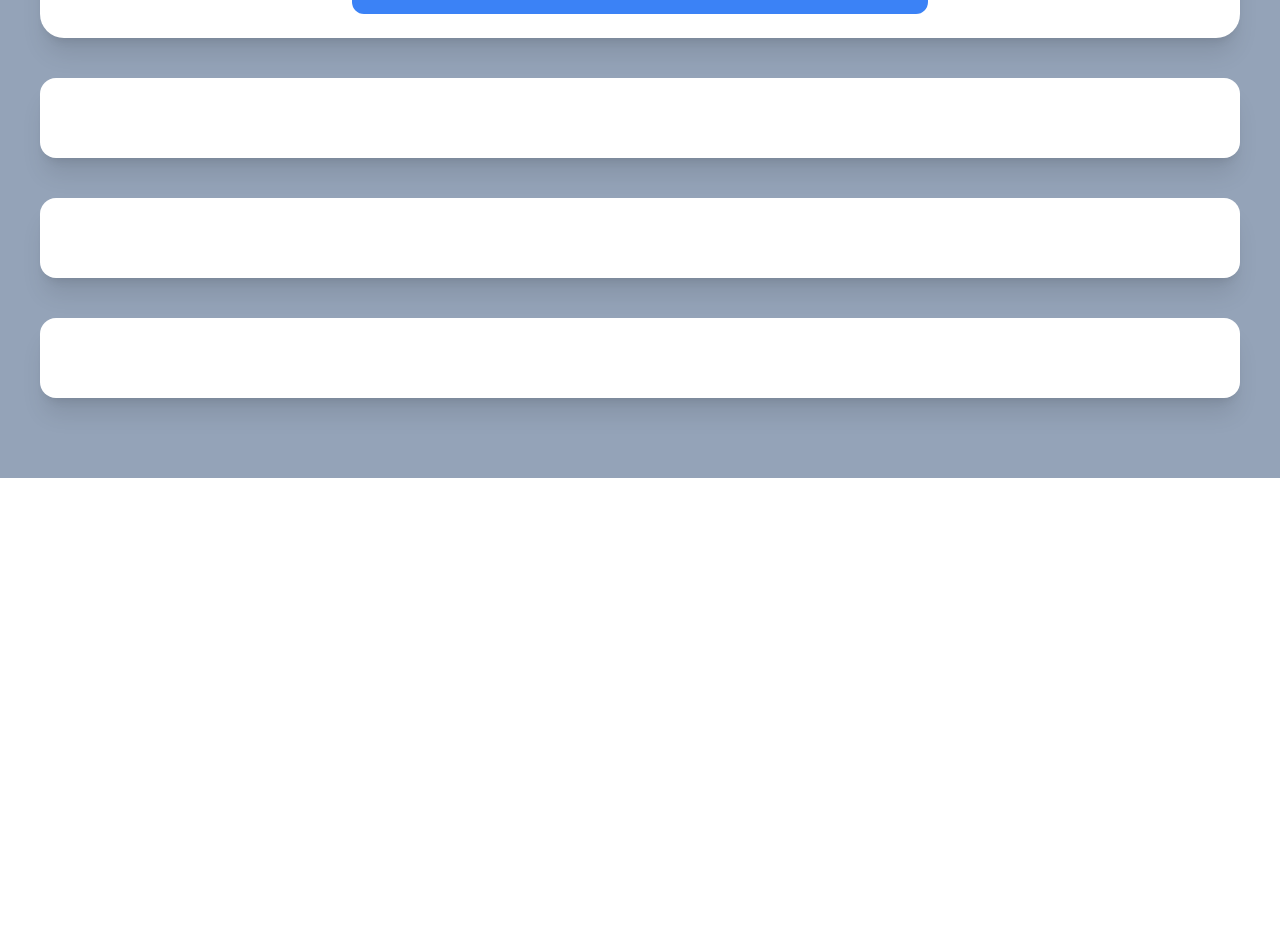
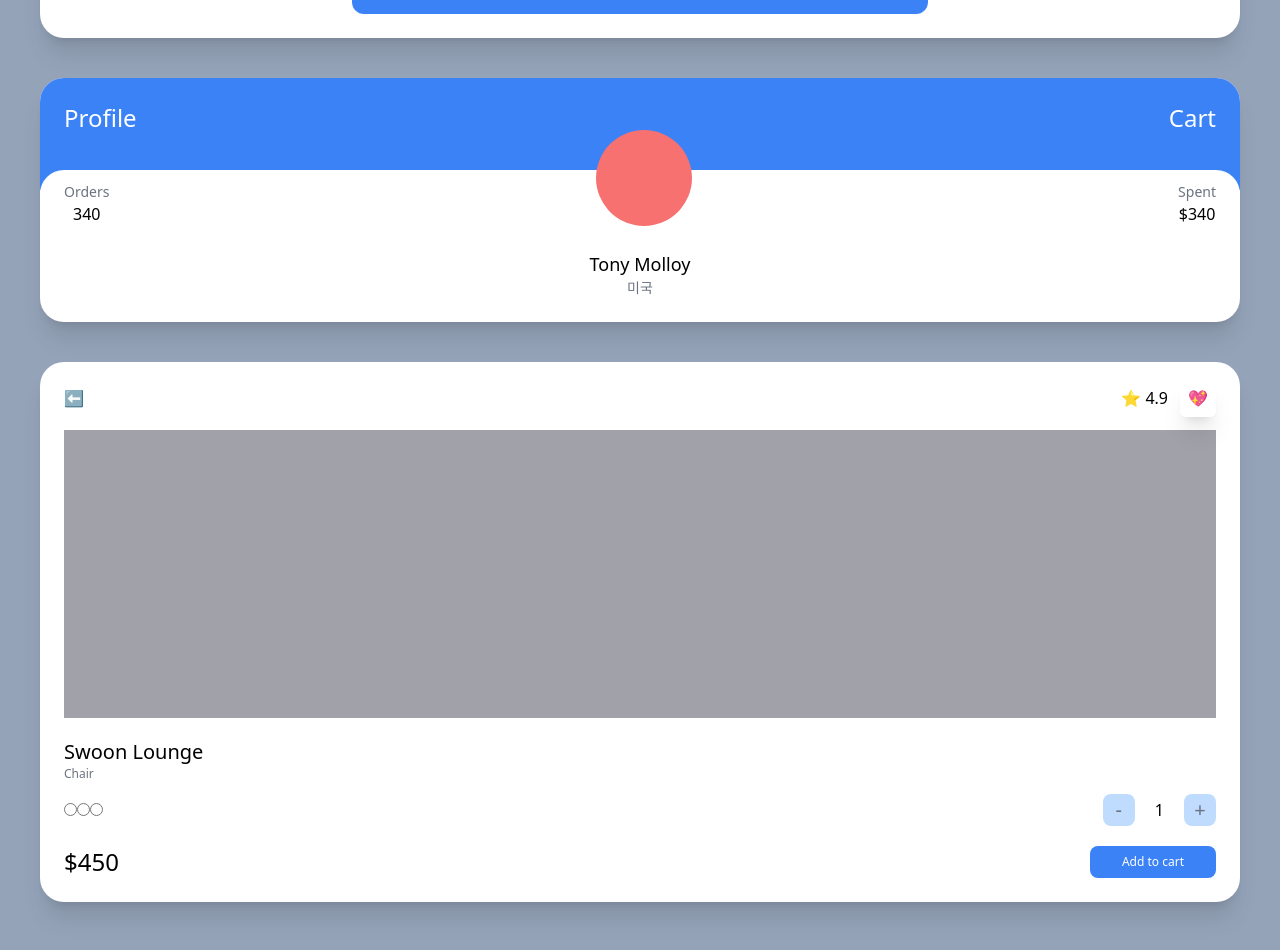
Before and after one commit to emmayoo/carrot-market, a Next.js app: page / in a window 1280 px wide. Shown: the part 300-1250 px from the top of the page. Before the commit the page ends 800 px from the top, so only its background shows below. Built offline with nearby package versions, Linux system fonts and the light colour scheme.

Commit message:
ADD : tailwind Test Drive (2), (3)

```diff
--- a/pages/index.tsx
+++ b/pages/index.tsx
@@ -6,7 +6,7 @@
 
 export default function Home() {
   return (
-    <div className="bg-slate-400 py-20 px-10 grid gap-10">
+    <div className="bg-slate-400 py-20 px-10 grid gap-10 min-h-screen">
       <div className="bg-white p-6 rounded-3xl shadow-xl">
         <span className="font-semibold text-3xl">Select Item</span>
         <div className="flex justify-between my-2">
@@ -29,9 +29,65 @@
           Checkout
         </div>
       </div>
-      <div className="bg-white p-10 rounded-2xl shadow-xl"></div>
-      <div className="bg-white p-10 rounded-2xl shadow-xl"></div>
-      <div className="bg-white p-10 rounded-2xl shadow-xl"></div>
+      <div className="bg-white overflow-hidden rounded-3xl shadow-xl">
+        <div className="bg-blue-500 p-6 pb-14 flex justify-between">
+          <span className="text-white text-2xl">Profile</span>
+          <span className="text-white text-2xl">Cart</span>
+        </div>
+        <div className="rounded-3xl p-6 bg-white relative -top-5">
+          <div className="flex relative -top-16 items-end justify-between">
+            <div className="flex flex-col items-center">
+              <span className="text-sm text-gray-500">Orders</span>
+              <span className="font-medium">340</span>
+            </div>
+            <div className="h-24 w-24 bg-red-400 rounded-full" />
+            <div className="flex flex-col items-center">
+              <span className="text-sm text-gray-500">Spent</span>
+              <span className="font-medium">$340</span>
+            </div>
+          </div>
+          <div className="relative  flex flex-col items-center -mt-10 -mb-5">
+            <span className="text-lg font-medium">Tony Molloy</span>
+            <span className="text-sm text-gray-500">미국</span>
+          </div>
+        </div>
+      </div>
+      <div className="bg-white p-6 rounded-3xl shadow-xl">
+        <div className="flex mb-5 justify-between items-center">
+          <span>⬅️</span>
+          <div className="space-x-3">
+            <span>⭐️ 4.9</span>
+            <span className="shadow-xl p-2 rounded-md">💖</span>
+          </div>
+        </div>
+        <div className="bg-zinc-400 h-72 mb-5" />
+        <div className="flex flex-col">
+          <span className="font-medium text-xl">Swoon Lounge</span>
+          <span className="text-xs text-gray-500">Chair</span>
+          <div className="mt-3 mb-5 flex justify-between items-center">
+            <div>
+              <input type="radio" />
+              <input type="radio" />
+              <input type="radio" />
+            </div>
+            <div className="flex items-center space-x-5">
+              <button className=" rounded-lg bg-blue-200 flex justify-center items-center aspect-square w-8 text-xl text-gray-500">
+                -
+              </button>
+              <span>1</span>
+              <button className=" rounded-lg bg-blue-200 flex justify-center items-center aspect-square w-8 text-xl text-gray-500">
+                +
+              </button>
+            </div>
+          </div>
+          <div className="flex justify-between items-center">
+            <span className="font-medium text-2xl">$450</span>
+            <button className="bg-blue-500 py-2 px-8 text-center text-xs text-white rounded-lg">
+              Add to cart
+            </button>
+          </div>
+        </div>
+      </div>
     </div>
   );
 }
```
Also changed, not shown: 1 other file (tests, documents, lock files or other folders).
